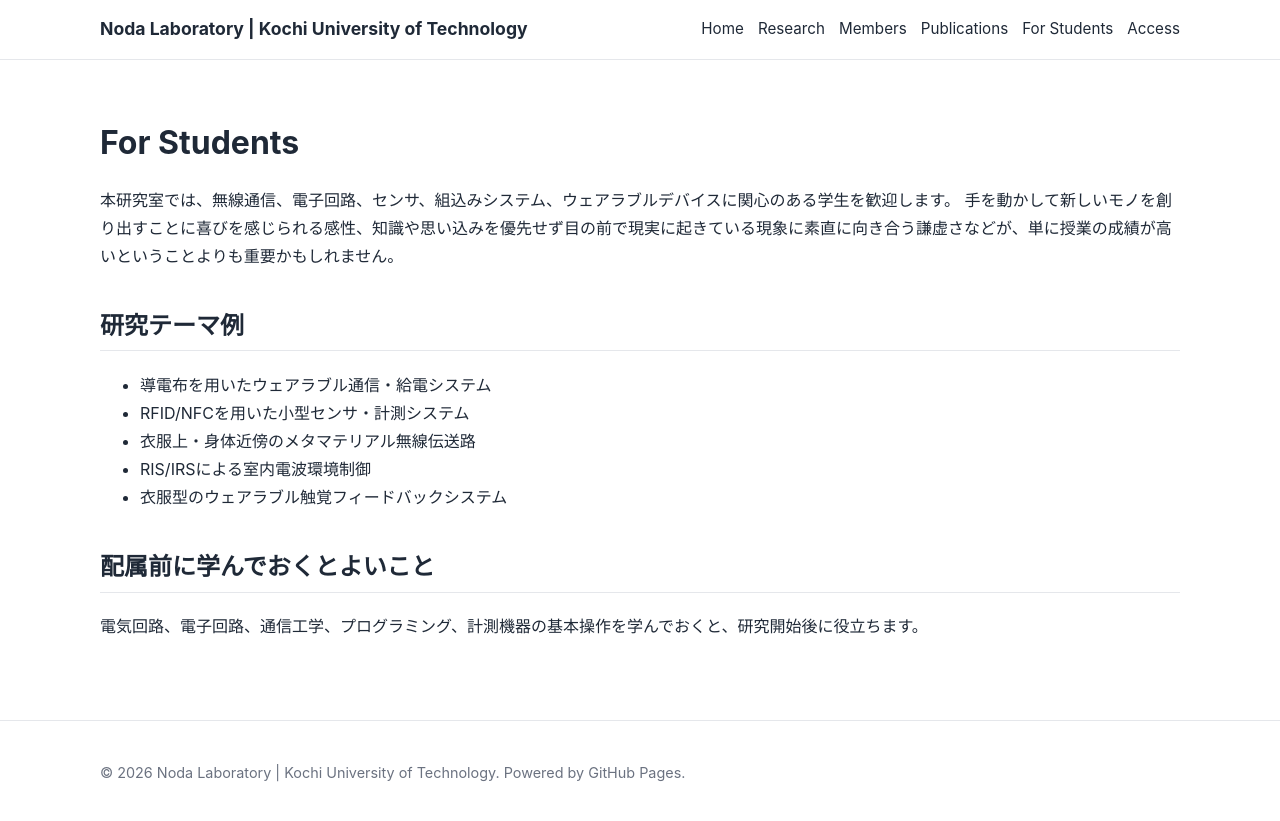
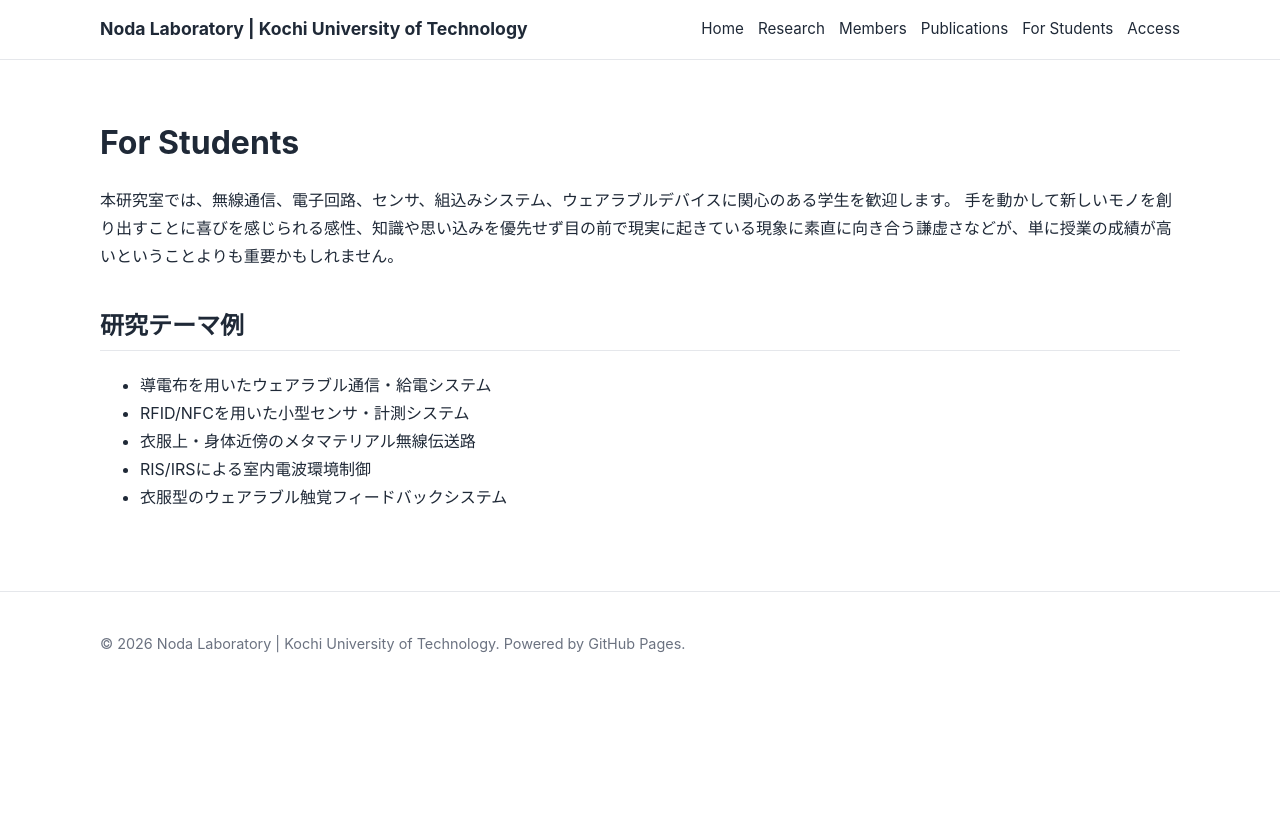
Before and after one commit to akihito-noda/lab-website, a Jekyll site: the page built from for-students.md, in a window 1280 px wide. Shown: the top 821 px of the page. Built offline with Jekyll 4.4.1, drawn with Linux system fonts in a browser that asks for light colours.

Commit message:
Update for-students.md

```diff
--- a/for-students.md
+++ b/for-students.md
@@ -31,6 +31,8 @@ permalink: /for-students/
 - RIS/IRSによる室内電波環境制御
 - 衣服型のウェアラブル触覚フィードバックシステム
 
+<!--
 ## 配属前に学んでおくとよいこと
 
-電気回路、電子回路、通信工学、プログラミング、計測機器の基本操作を学んでおくと、研究開始後に役立ちます。
+電気回路、電子回路、電磁気学、通信工学、プログラミングを学んでおくと、研究開始後に役立ちます。
+-->
```
